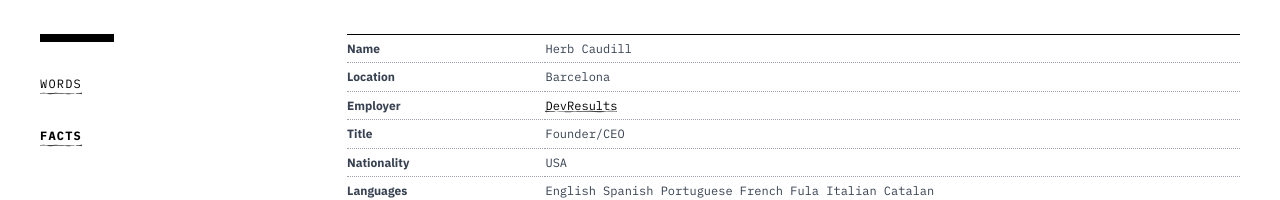
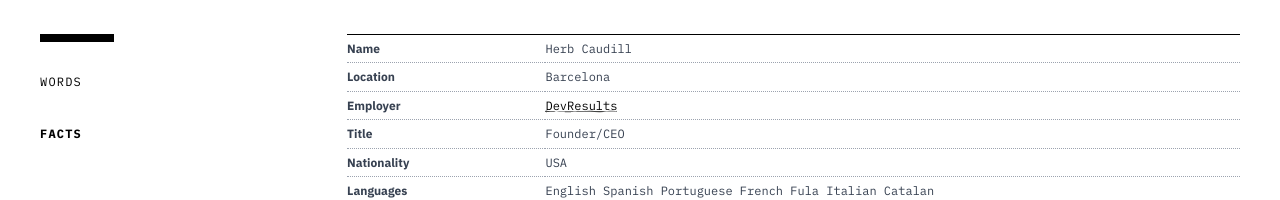
Before and after one commit to HerbCaudill/herbcaudill.com, a Next.js app: page /facts in a window 1280 px wide. Shown: the part 174-374 px from the top of the page. Built offline with nearby package versions, Linux system fonts and the light colour scheme.

Commit message:
components/Nav.tsx:

```diff
--- a/components/Nav.tsx
+++ b/components/Nav.tsx
@@ -14,19 +14,17 @@ export const Nav: React.FC<{ className?: string }> = ({ className }) => {
 
   return (
     <nav className={`${className} border-t-8 border-black`}>
-      <ul className="">
+      <ul className="uppercase font-mono tracking-widest text-xs ">
         {items.map((item, i) => {
           const url = '/' + item.toLowerCase()
           const isActive = router.pathname.startsWith(url)
           return (
-            <li className="my-7 group cursor-pointer" key={item}>
+            <li className="my-7 py-1 group cursor-pointer " key={item}>
               <Link href={url}>
                 <a
-                  className={cx(
-                    'py-1',
-                    'uppercase font-mono tracking-widest text-xs splat-underline',
-                    { 'font-bold': isActive }
-                  )}
+                  className={cx('py-1', 'splat-underline-on-hover', {
+                    'font-bold': isActive,
+                  })}
                 >
                   {item}
                 </a>
```
